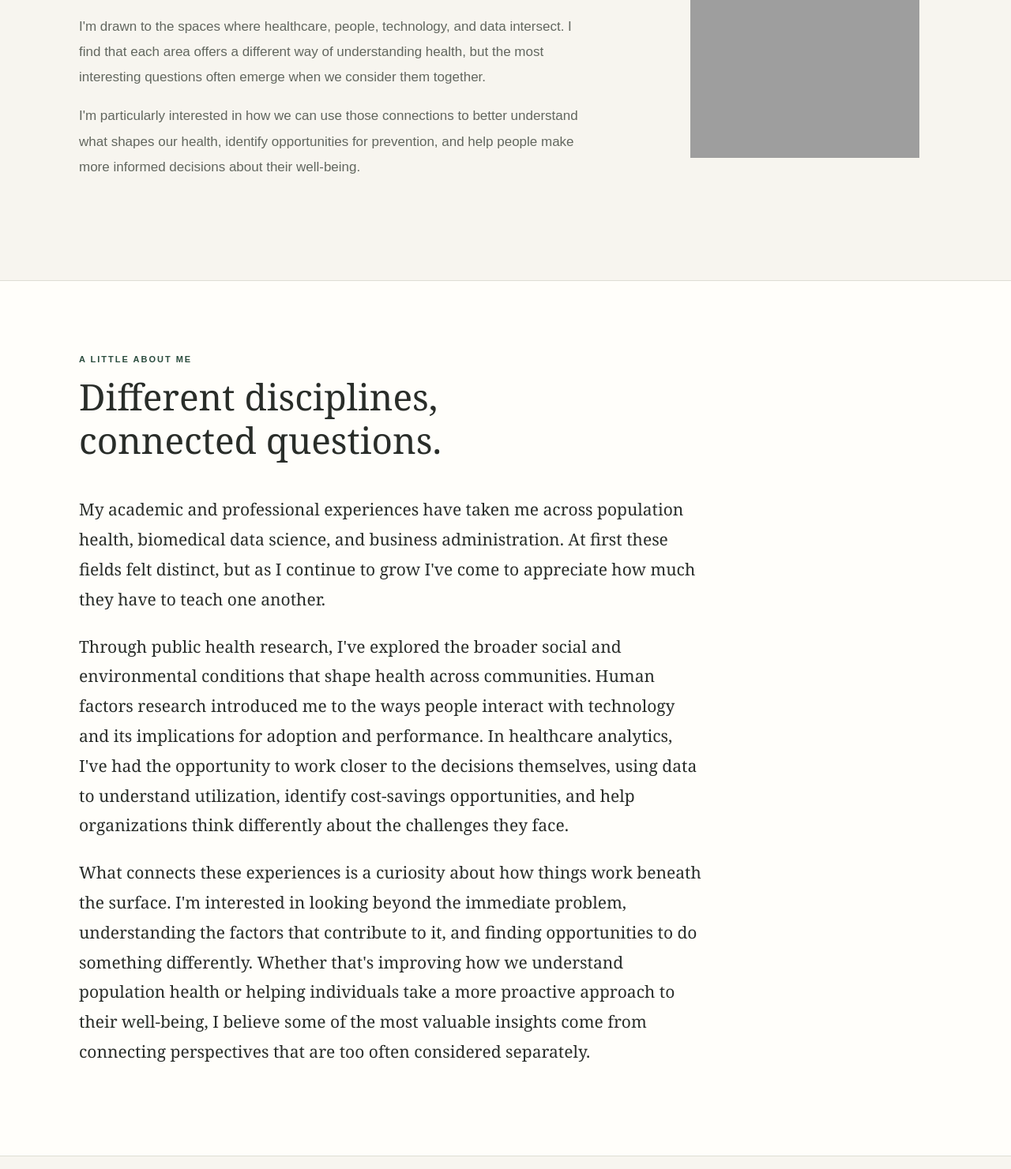
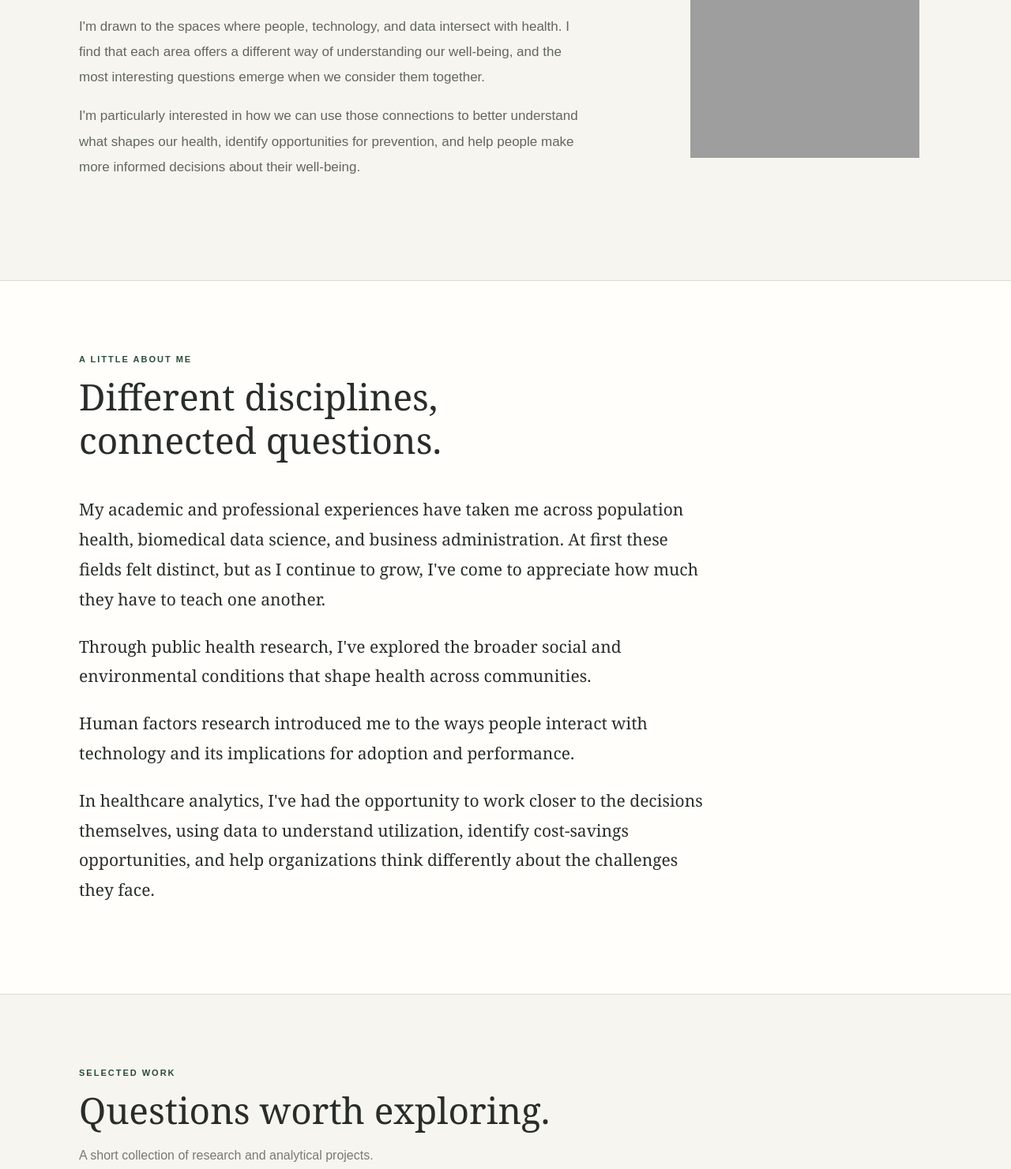
Before and after one commit to mackenziekramer01/MACKENZIEKRAMER.github.io, a plain HTML site: page index.html in a window 1280 px wide. Shown: the part 399-1880 px from the top of the page at 79% size. Drawn offline with Linux system fonts and the light colour scheme; grey boxes are pictures that could not be loaded.

Commit message:
Update index.html
Further wording adjustments

```diff
--- a/index.html
+++ b/index.html
@@ -352,10 +352,10 @@
         <h1>Data beyond the science.</h1>
         <div class="hero-copy">
           <p>
-            I'm drawn to the spaces where healthcare, people, technology,
-            and data intersect. I find that each area offers a different way of
-            understanding health, but the most interesting questions often emerge
-            when we consider them together.
+            I'm drawn to the spaces where people, technology, and data intersect
+            with health. I find that each area offers a different way of
+            understanding our well-being, and the most interesting questions
+            emerge when we consider them together.
           </p>
           <p>
             I'm particularly interested in how we can use those connections
@@ -387,31 +387,23 @@
           <p>
             My academic and professional experiences have taken me across
             population health, biomedical data science, and business administration.
-            At first these fields felt distinct, but as I continue to grow
+            At first these fields felt distinct, but as I continue to grow,
             I've come to appreciate how much they have to teach one another.
           </p>
 
           <p>
             Through public health research, I've explored the broader social and
-            environmental conditions that shape health across communities. Human
-            factors research introduced me to the ways people interact with
+            environmental conditions that shape health across communities.
+          </p>
+          </p>
+            Human factors research introduced me to the ways people interact with
             technology and its implications for adoption and performance.
+          </p>
+          </p>
             In healthcare analytics, I've had the opportunity to work closer to
             the decisions themselves, using data to understand utilization, identify
             cost-savings opportunities, and help organizations think differently about
             the challenges they face.
-          </p>
-
-          <p>
-            What connects these experiences is a curiosity about how things
-            work beneath the surface. I'm interested in looking beyond the
-            immediate problem, understanding the factors that contribute
-            to it, and finding opportunities to do something differently.
-            Whether that's improving how we understand population health
-            or helping individuals take a more proactive approach to their
-            well-being, I believe some of the most valuable insights come
-            from connecting perspectives that are too often considered
-            separately.
           </p>
         </div>
       </div>
@@ -424,8 +416,7 @@
           <div class="eyebrow">Selected work</div>
           <h2>Questions worth exploring.</h2>
           <p>
-            A short collection of research and analytical projects where I
-            have explored the connections between health, people, technology, and data.
+            A short collection of research and analytical projects.
           </p>
         </div>
 
@@ -564,8 +555,10 @@
           <div class="eyebrow">How I think</div>
           <h2>My approach.</h2>
           <p>
-            I'm interested not only in understanding how things work,
-            but in what becomes possible when we look at them differently.
+            What connects my experiences is a curiosity about how things
+            work beneath the surface. I'm interested in looking beyond the
+            immediate problem, understanding the factors that contribute
+            to it, and finding opportunities to do something differently.
           </p>
         </div>
 
```
